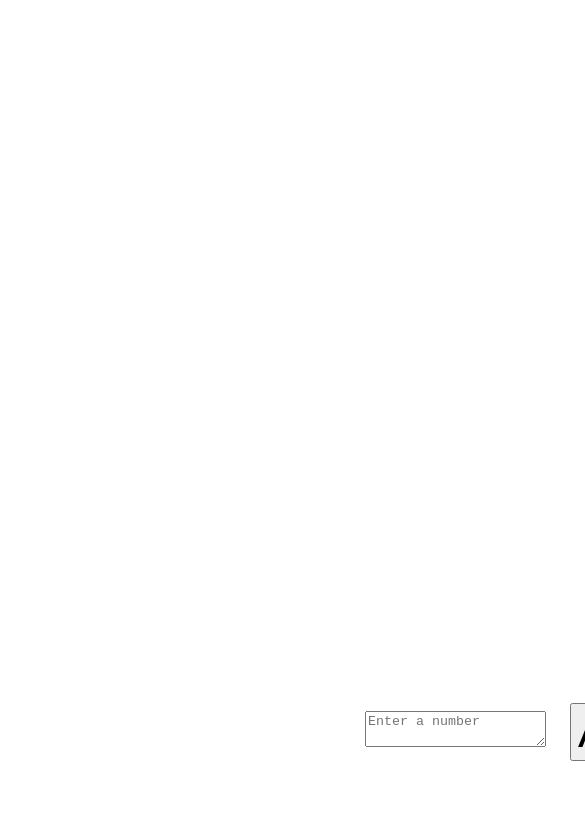
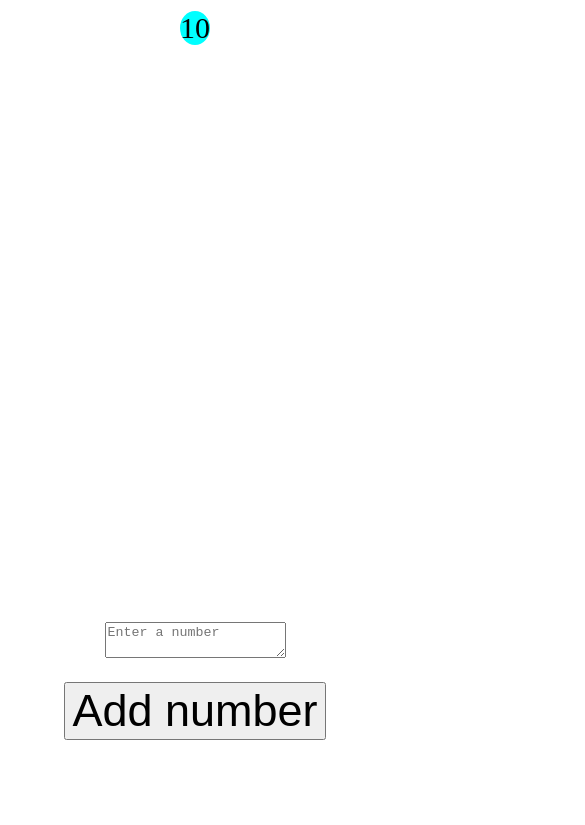
Before and after one commit to RuppObsMicA/BinaryTree, a plain HTML site: page index.html in a window 390 px wide. Shown: the top 825 px of the page, 585 px wide, since content can reach past the window. Drawn offline with Linux system fonts and the light colour scheme.

Commit message:
Added responsive design

```diff
--- a/index.html
+++ b/index.html
@@ -6,6 +6,7 @@
           content="width=device-width, user-scalable=no, initial-scale=1.0, maximum-scale=1.0, minimum-scale=1.0">
     <meta http-equiv="X-UA-Compatible" content="ie=edge">
     <link rel="stylesheet" href="styles.css">
+    <meta name="viewport" content="width=device-width">
     <title>Document</title>
 </head>
 <body>
@@ -16,6 +17,7 @@
             </div>
             <div class="addNumber">
                 <textarea class="textArea" placeholder="Enter a number"></textarea>
+                <br>
                 <button class="button">Add number</button>
             </div>
         </div>
--- a/styles.css
+++ b/styles.css
@@ -1,14 +1,14 @@
 .container{
-    width: 1200px;
-    height: 900px;
-    margin: 0 auto;
+    max-width: 1200px;
+    height: 800px;
+    margin: 3% auto;
 }
 .tree {
     height: 75%;
     width: 100%;
 }
 .root{
-    width: 1200px;
+    max-width: 1200px;
     text-align: center;
     font-size: 30px;
 }
@@ -19,7 +19,9 @@
 }
 .addNumber{
     height: 25%;
+    width: 100%;
     text-align: center;
+    margin-top: 3%;
 }
 .button {
     margin: 20px;
```
